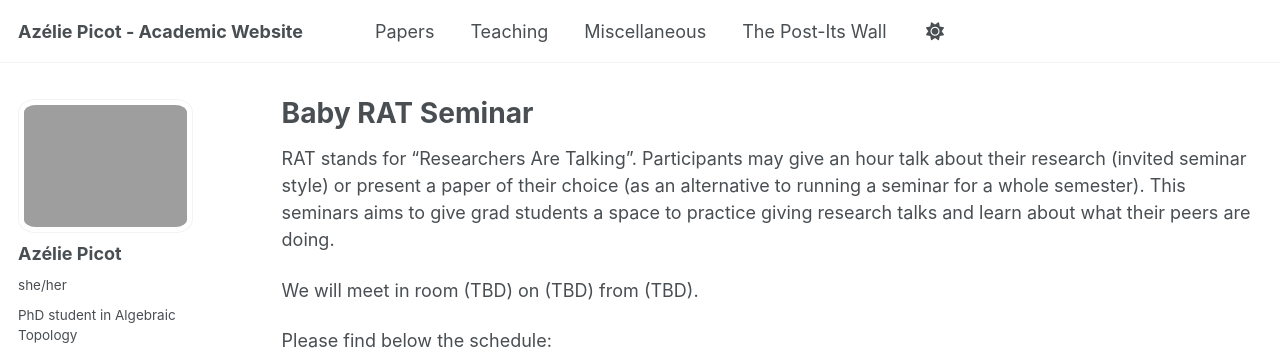
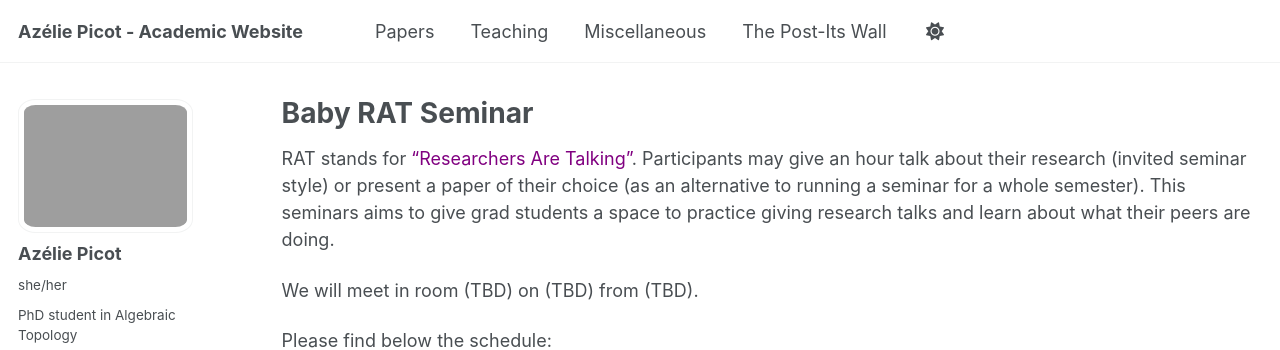
Before and after one commit to azeliepicot/azeliepicot.github.io, a Jekyll site: the page built from _pages/rat seminar.md, in a window 1280 px wide. Shown: the top 350 px of the page. Built offline with Jekyll 4.4.1, drawn with Linux system fonts in a browser that asks for light colours.

Commit message:
Enhance RAT definition with HTML styling
Updated the definition of RAT with styled text.

```diff
--- a/_pages/rat seminar.md
+++ b/_pages/rat seminar.md
@@ -6,7 +6,7 @@ author_profile: true
 
 ---
 
-RAT stands for "Researchers Are Talking". Participants may give an hour talk about their research (invited seminar style) or present a paper of their choice (as an alternative to running a seminar for a whole semester). This seminars aims to give grad students a space to practice giving research talks and learn about what their peers are doing.
+RAT stands for <span style="color:purple">"Researchers Are Talking"</span>. Participants may give an hour talk about their research (invited seminar style) or present a paper of their choice (as an alternative to running a seminar for a whole semester). This seminars aims to give grad students a space to practice giving research talks and learn about what their peers are doing.
 
 We will meet in room (TBD) on (TBD) from (TBD).
 
```
